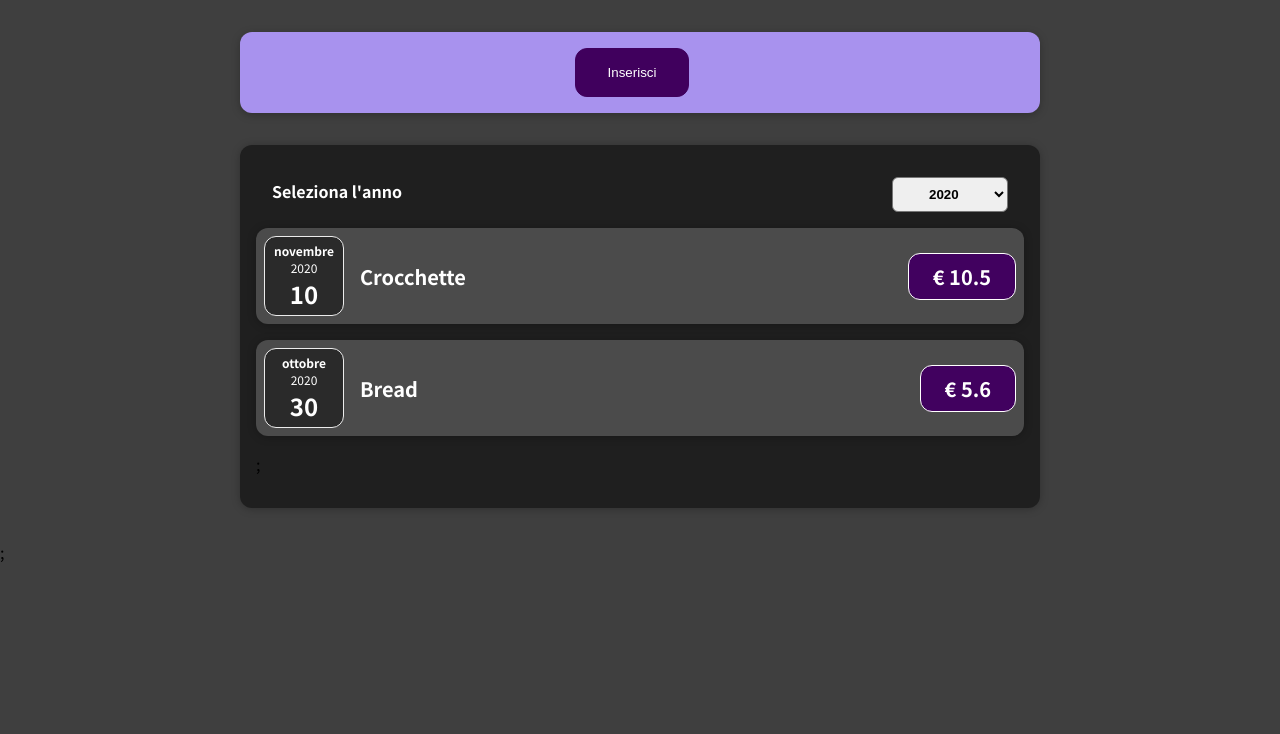
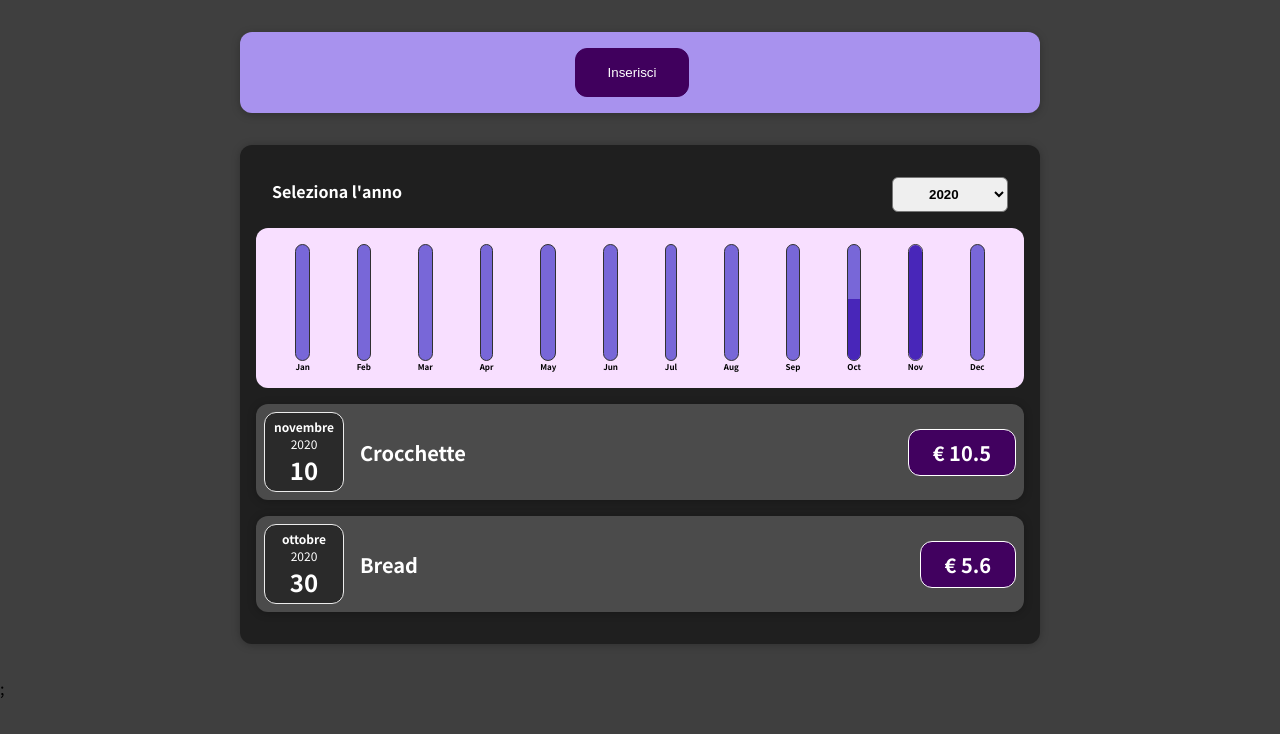
Before and after one commit to Arianna1996/Expenses, a React (Create React App) app: page / in a window 1280 px wide. Shown: the top 734 px of the page. Built offline with nearby package versions, Linux system fonts and the light colour scheme.

Commit message:
Creato Chart

```diff
--- /dev/null
+++ b/src/components/Chart/Chart.css
@@ -0,0 +1,9 @@
+.chart {
+  padding: 1rem;
+  border-radius: 12px;
+  text-align: center;
+  display: flex;
+  justify-content: space-around;
+  height: 10rem;
+  background-color: #f8dfff;
+}
--- /dev/null
+++ b/src/components/Chart/Chart.js
@@ -0,0 +1,22 @@
+import React from "react";
+import "./Chart.css";
+import ChartBar from "./ChartBar";
+
+const Chart = (props) => {
+  const dataPointValues = props.dataPoints.map((dataPoint) => dataPoint.value);
+  const totalMaximum = Math.max(...dataPointValues);
+  return (
+    <div className="chart">
+      {props.dataPoints.map((dataPoint) => (
+        <ChartBar
+          key={dataPoint.label}
+          value={dataPoint.value}
+          maxValue={totalMaximum}
+          label={dataPoint.label}
+        />
+      ))}
+    </div>
+  );
+};
+
+export default Chart;
--- /dev/null
+++ b/src/components/Chart/ChartBar.css
@@ -0,0 +1,30 @@
+.chart-bar {
+  height: 100%;
+  display: flex;
+  flex-direction: column;
+  align-items: center;
+}
+
+.chart-bar__inner {
+  height: 100%;
+  width: 100%;
+  border: 1px solid #313131;
+  border-radius: 12px;
+  overflow: hidden;
+  background-color: #7867d8;
+  display: flex;
+  flex-direction: column;
+  justify-content: flex-end;
+}
+
+.chart-bar__fill {
+  width: 100%;
+  background-color: #4826b9;
+  transition: all 0.3s ease-out;
+}
+
+.chart-bar__label {
+  font-weight: bold;
+  font-size: 0.5rem;
+  text-align: center;
+}
--- /dev/null
+++ b/src/components/Chart/ChartBar.js
@@ -0,0 +1,23 @@
+import React from "react";
+import "./ChartBar.css";
+
+const ChartBar = (props) => {
+  let barFillHeight = "0%";
+
+  if (props.maxValue > 0) {
+    barFillHeight = Math.round((props.value / props.maxValue) * 100) + "%";
+  }
+  return (
+    <div className="chart-bar">
+      <div className="chart-bar__inner">
+        <div
+          className="chart-bar__fill"
+          style={{ height: barFillHeight }}
+        ></div>
+      </div>
+      <div className="chart-bar__label">{props.label}</div>
+    </div>
+  );
+};
+
+export default ChartBar;
--- /dev/null
+++ b/src/components/Chart/ExpenseChart.js
@@ -0,0 +1,25 @@
+import Chart from "./Chart";
+
+const ExpenseChart = (props) => {
+  const chartDataPoints = [
+    { label: "Jan", value: 0 },
+    { label: "Feb", value: 0 },
+    { label: "Mar", value: 0 },
+    { label: "Apr", value: 0 },
+    { label: "May", value: 0 },
+    { label: "Jun", value: 0 },
+    { label: "Jul", value: 0 },
+    { label: "Aug", value: 0 },
+    { label: "Sep", value: 0 },
+    { label: "Oct", value: 0 },
+    { label: "Nov", value: 0 },
+    { label: "Dec", value: 0 },
+  ];
+  for (const expense of props.expenses) {
+    const expenseMonth = expense.date.getMonth(); //parte da gennaio = 0
+    chartDataPoints[expenseMonth].value += expense.amount;
+  }
+  return <Chart dataPoints={chartDataPoints} />;
+};
+
+export default ExpenseChart;
--- a/src/components/Expenses/ExpenseList.js
+++ b/src/components/Expenses/ExpenseList.js
@@ -20,7 +20,6 @@
           date={expense.date}
         />
       ))}
-      ;
     </ul>
   );
 };
--- a/src/components/Expenses/Expenses.js
+++ b/src/components/Expenses/Expenses.js
@@ -2,6 +2,7 @@
 import ExpenseList from "./ExpenseList";
 import "./Expenses.css";
 import ExpenseFilter from "./ExpenseFilter";
+import ExpenseChart from "../Chart/ExpenseChart";
 import Card from "../UI/Card";
 const Expenses = (props) => {
   const [data, setData] = useState("2020");
@@ -17,6 +18,7 @@
     <div>
       <Card className="expenses">
         <ExpenseFilter onCambiaData={nuovaData} selected={data} />
+        <ExpenseChart expenses={datoFiltrato} />
         <ExpenseList items={datoFiltrato} />
       </Card>
     </div>
```
Also changed, not shown: 1 other file (tests, documents, lock files or other folders).
